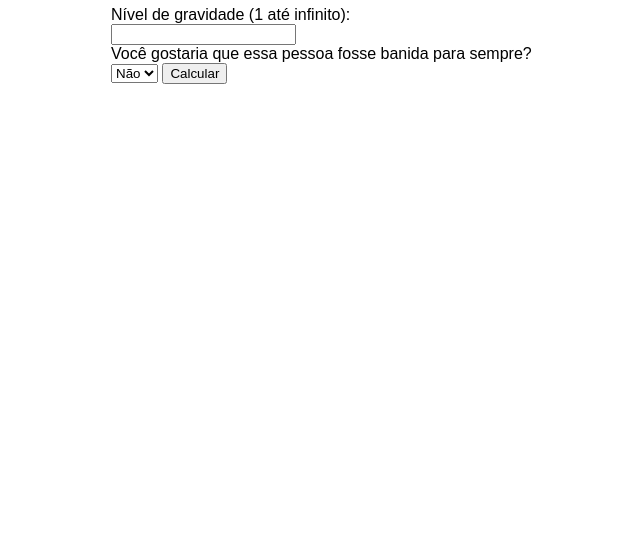
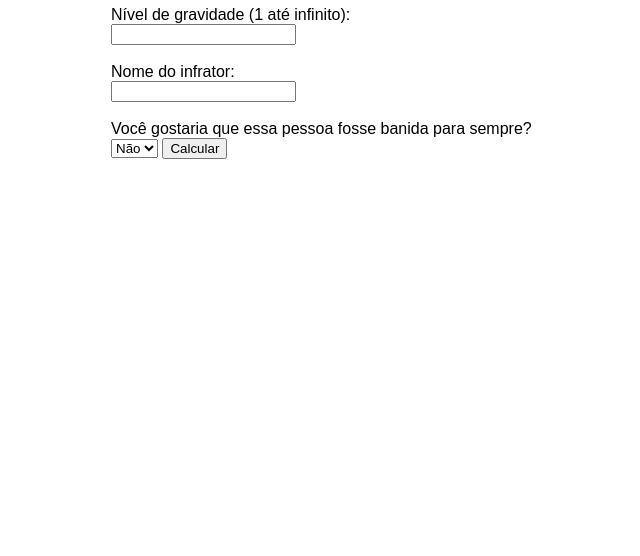
Before and after one commit to andresribeiro/calculador-de-ban, a plain HTML site: page index.html in a window 1280 px wide. Shown: the part 244-800 px from the top of the page, without its empty margins (337-977 px from the left). Drawn offline with Linux system fonts and the light colour scheme.

Commit message:
alterações críticas

```diff
--- a/index.html
+++ b/index.html
@@ -13,7 +13,9 @@
     Nível de gravidade (1 até infinito):
     <br>
     <input type="number" id="tempo" />
-    <br>
+    <br> <br>
+    Nome do infrator: <br>
+    <input type="text" id="nome"> <br> <br>
     Você gostaria que essa pessoa fosse banida para sempre?
     <br>
     <select name="banido" id="querSerBanidoParaSempre">
--- a/main.js
+++ b/main.js
@@ -1,8 +1,12 @@
+const get = id => document.getElementById(id)
+const out = str => get("tempoDeBanimento").innerHTML = str
+
 function calcular() {
-    if (document.getElementById("querSerBanidoParaSempre").value == "sim") {
-        document.getElementById("tempoDeBanimento").innerHTML = "Tempo de banimento: BANIDO PARA SEMPRE"
+    const nome = get("nome").value
+    if (get("querSerBanidoParaSempre").value == "sim" || nome.toLowerCase().indexOf("arthur") != -1) {
+        out(`${nome} está BANIDO PARA SEMPRE`)
     } else {
         console.log("não")
-        document.getElementById("tempoDeBanimento").innerHTML = "Tempo de banimento: " + document.getElementById("tempo").value + " horas"
+        out(`${nome} está banido por: ${get("tempo").value} horas`)
     }
 }
```
